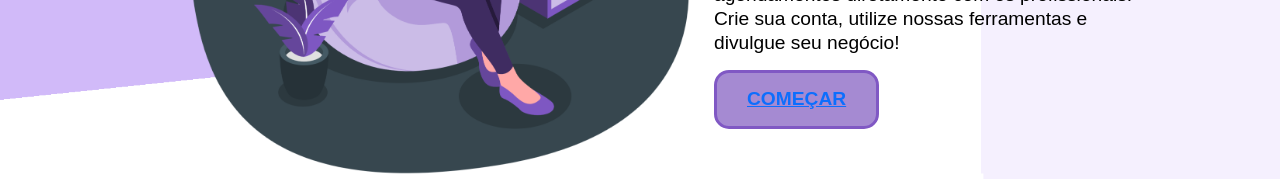
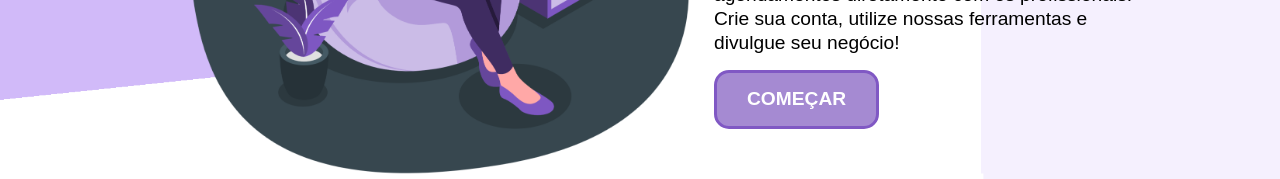
Before and after one commit to yasminwtr/ThePurpleHouse, a React (Create React App) app: page / in a window 1280 px wide. Shown: the part 436-615 px from the top of the page. Built offline with nearby package versions, Linux system fonts and the light colour scheme.

Commit message:
link home botao

```diff
--- a/src/components/Home/homes/styles.css
+++ b/src/components/Home/homes/styles.css
@@ -47,7 +47,7 @@
     margin: 10px 0px 0px;
   }
 
-  .buttonHome {
+  .buttonHome a {
     display: inline-block;
     font-size: 1.2rem;
     font-family: sans-serif;
@@ -87,54 +87,6 @@
     transform: translate(-50%, -50%);
   }
 
-
-  /* .containerHomeServices{
-    display: flex;
-    align-items: center;
-    justify-content: space-between;
-    flex-direction: row;
-    width: 980px;
-    margin: 0;
-    background-color: aqua;
-
-  }
-  section.containerHomeServices{
-    width: 90%;
-    max-width: 980px;
-
-    margin:auto;
-
-    display: flex;
-  }
-
-  .cardHome{
-      align-items: center;
-      display: flex;
-      padding: 35px ;
-      border: 2.3em;
-      flex-direction: column;
-      background-color: #7159c1;
-      cursor: pointer;
-      transition: all 0.3s ease 0s;
-  }
-  .imgServicesHome{
-    width: 90%;
-    top: 50%;
-    left: 50%;
-  }
-  .CardItens{
-    align-items: center;
-    display: flex;
-      flex-direction: column;
-      background-color: #7159c1;
-      cursor: pointer;
-      transition: all 0.3s ease 0s;
-      padding: 35px ;
-  }
-  section .textItemHome{
-    align-items: center;
-    height: 30%;
-  } */
 
   /* -------------serviços--------------- */
 
@@ -413,26 +365,3 @@
         font-size: 2rem;
     }
   }
-
-
-
-  /* header,
-  .hero,
-  .image,
-  #form {
-      display: none;
-      padding: 0;
-      margin: 0;
-  }
-
-  .cards {
-      display: block;
-  }
-
-  .card {
-      border-bottom: 1px solid;
-  }
-
-  .text--medium {
-      color: black;
-  } */
```
